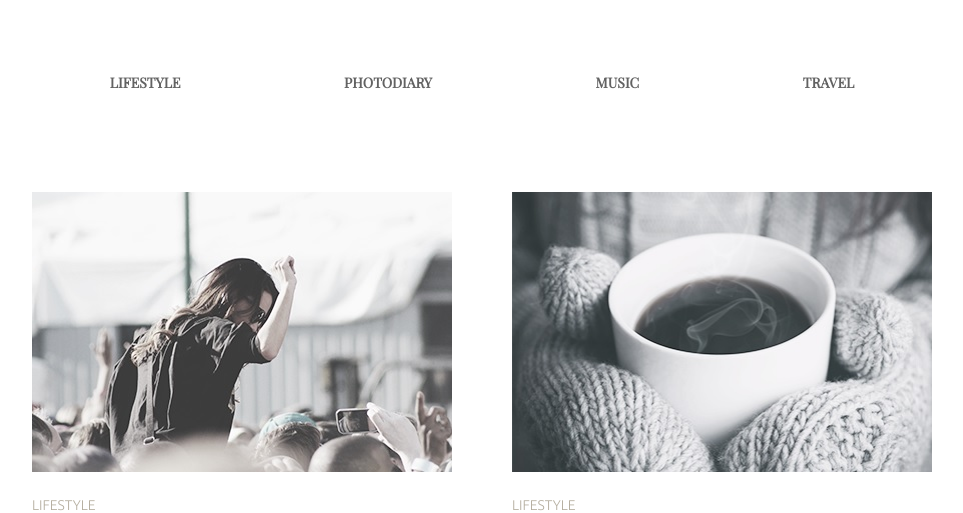
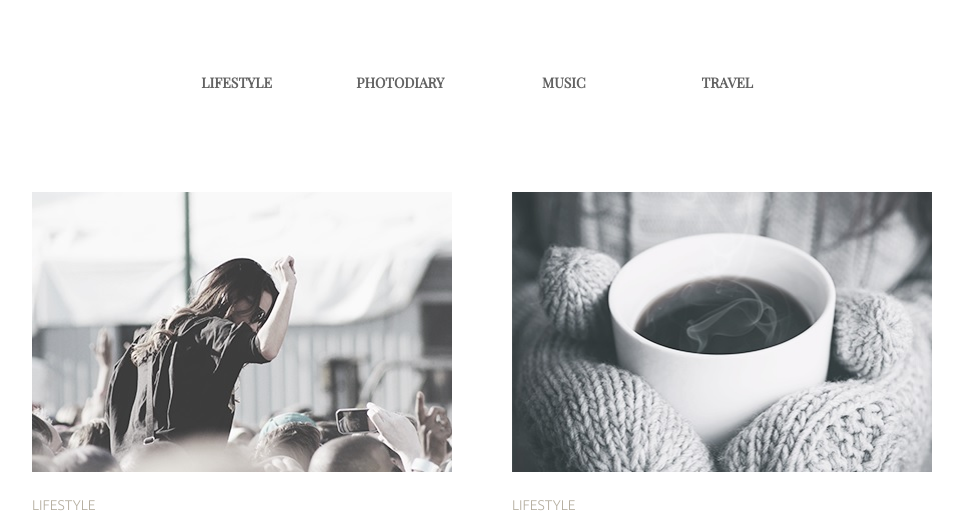
Before and after one commit to andrey-frn/goit-fe-course, a plain HTML site: page Module-03/index.html in a window 1280 px wide. Shown: the top 513 px of the page, without its empty margins (158-1121 px from the left). Drawn offline with nearby package versions, Linux system fonts and the light colour scheme.

```diff
--- a/Module-03/css/style.css
+++ b/Module-03/css/style.css
@@ -1,6 +1,11 @@
 * {margin: 0px;}
 
-header {padding: 75px; margin-bottom: 26px;}
+header {
+    box-sizing: border-box;
+    width: 900px;
+    padding: 75px 0px;
+    margin: 0px auto;
+    margin-bottom: 26px;}
 .main-nav {
     font-family: 'Playfair Display', serif;
     font-size: 14px;
@@ -12,7 +17,9 @@ header {padding: 75px; margin-bottom: 26px;}
 .nav-menu-item {
     display: inline-block;
     box-sizing: border-box;
-    padding: 0 80px;}
+    width: 160px;
+    text-align: center;
+    }
 .nav-menu-item a {text-decoration: none; color: #626262;}
   a:hover {color: #03a9f4;}
 
```
